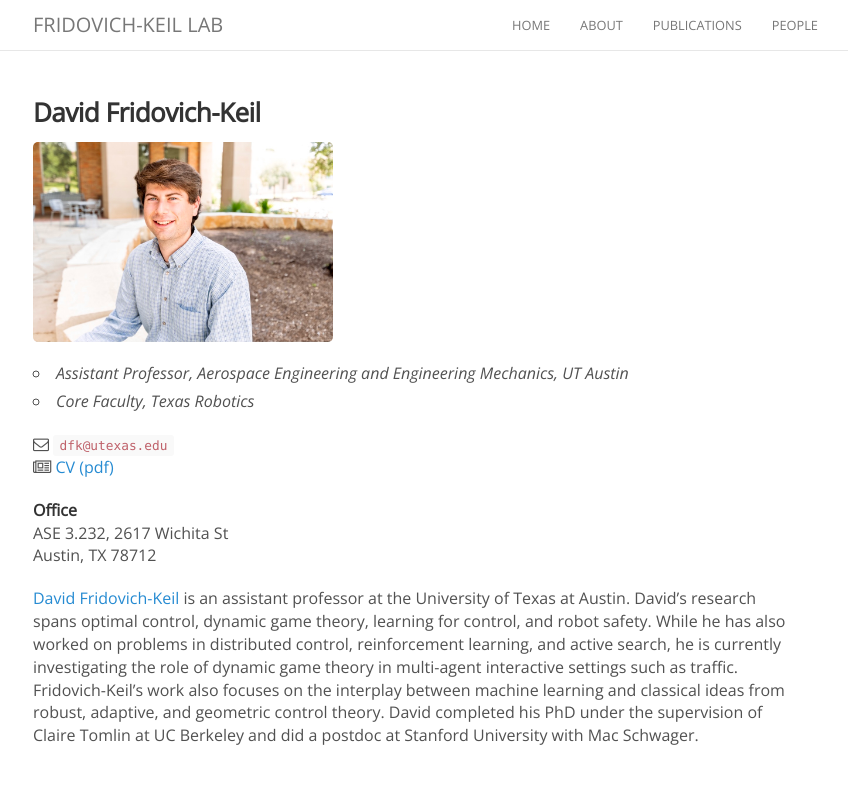
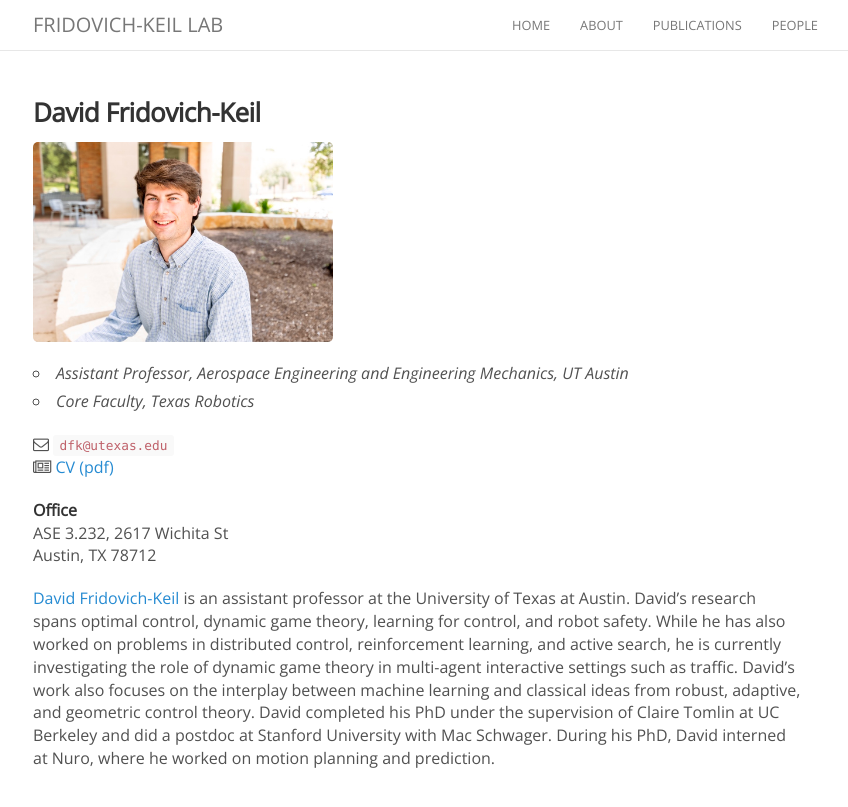
Before and after one commit to KordingLab/KordingLab.github.io, a Jekyll site: the page built from _people/david_fridovich-keil.md, in a window 1280 px wide. Shown: the top 807 px of the page, without its empty margins (222-1070 px from the left). Built offline with Jekyll 4.4.1, drawn with Linux system fonts in a browser that asks for light colours; nearby versions of some CDN libraries; comment, search, counter and statistics services are not loaded.

Commit message:
modifying bio

```diff
--- a/_people/david_fridovich-keil.md
+++ b/_people/david_fridovich-keil.md
@@ -16,4 +16,4 @@ avatar: david_fridovich-keil.jpg
 ASE 3.232, 2617 Wichita St<br>
 Austin, TX 78712
 
-[David Fridovich-Keil](https://dfridovi.github.io/) is an assistant professor at the University of Texas at Austin. David's research spans optimal control, dynamic game theory, learning for control, and robot safety. While he has also worked on problems in distributed control, reinforcement learning, and active search, he is currently investigating the role of dynamic game theory in multi-agent interactive settings such as traffic. Fridovich-Keil’s work also focuses on the interplay between machine learning and classical ideas from robust, adaptive, and geometric control theory. David completed his PhD under the supervision of Claire Tomlin at UC Berkeley and did a postdoc at Stanford University with Mac Schwager.
+[David Fridovich-Keil](https://dfridovi.github.io/) is an assistant professor at the University of Texas at Austin. David's research spans optimal control, dynamic game theory, learning for control, and robot safety. While he has also worked on problems in distributed control, reinforcement learning, and active search, he is currently investigating the role of dynamic game theory in multi-agent interactive settings such as traffic. David’s work also focuses on the interplay between machine learning and classical ideas from robust, adaptive, and geometric control theory. David completed his PhD under the supervision of Claire Tomlin at UC Berkeley and did a postdoc at Stanford University with Mac Schwager. During his PhD, David interned at Nuro, where he worked on motion planning and prediction.
```
